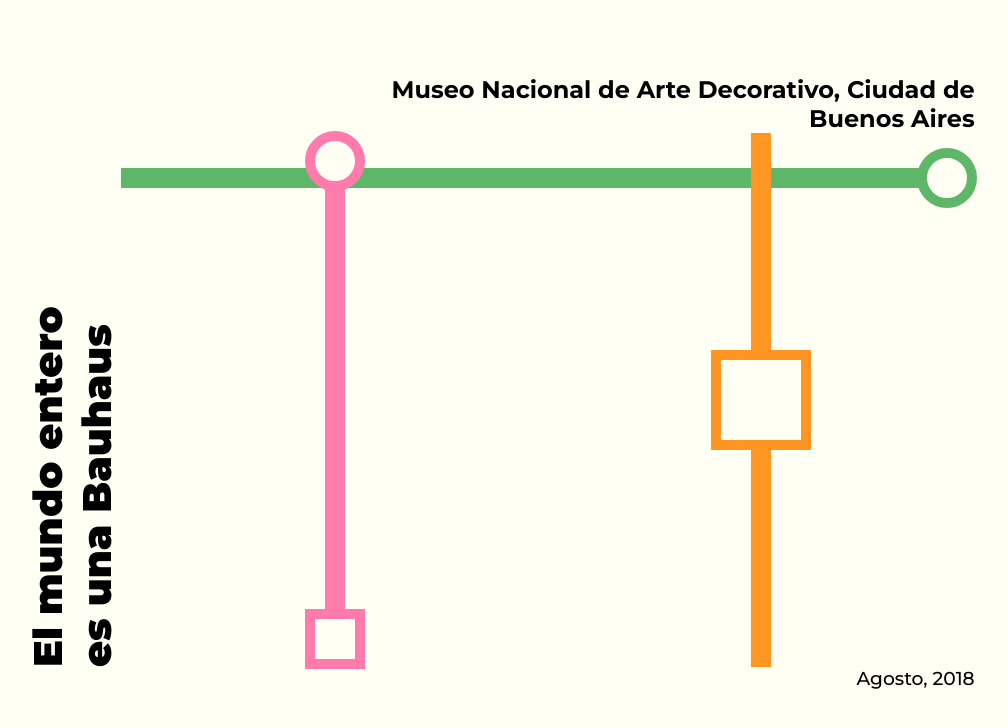
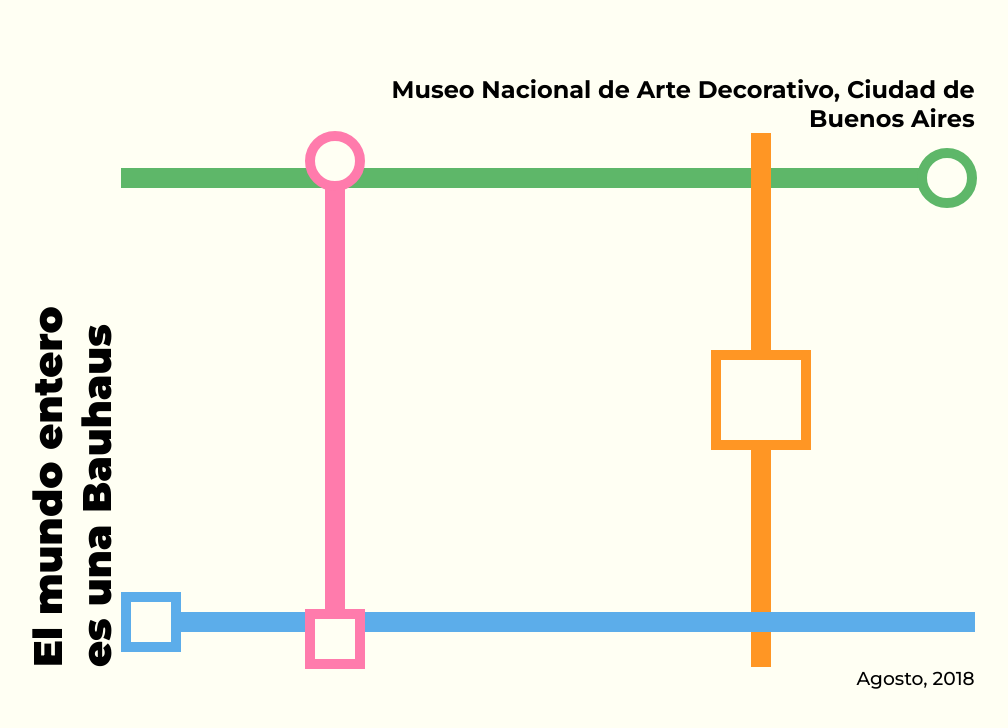
Before and after one commit to gonzarascon/gonzarascon.github.io, a plain HTML site: page bauhaus/index.html in a window 1280 px wide. Shown: the whole page, without its empty margins (92-1100 px from the left). Drawn offline with Linux system fonts and the light colour scheme.

Commit message:
Added last items

```diff
--- a/bauhaus/css/style.css
+++ b/bauhaus/css/style.css
@@ -127,3 +127,29 @@
 	border: 10px solid #FF7BAC;
 	margin-bottom: -2px;
 }
+
+.cyan-line{
+	grid-column: 1/7;
+	grid-row: 6/7;
+	height: 20px;
+	background-color: #5CADEA;
+	align-self: center;
+}
+
+.cyan-diamond{
+    width: 40px;
+    height: 40px;
+		background-color: #FFFFF3;
+		border: 10px solid #5CADEA;
+		grid-row: 6/7;
+		grid-column: 1/2;
+		justify-self: start;
+		align-self: center;
+}
+
+
+.info-item{transition: all ease .3s;}
+.info-item:hover{
+	transform: scale(1.5);
+	transition: all ease .3s;
+}
--- a/bauhaus/index.html
+++ b/bauhaus/index.html
@@ -12,22 +12,22 @@
 			<h1 class="expo-name">El mundo entero es una Bauhaus</h1>
 			<h2 class="museum-name">Museo Nacional de Arte Decorativo, Ciudad de Buenos Aires</h2>
 			<h3 class="date">Agosto, 2018</h3>
-
+<!-- Items appear in order to prevent bad overlapping -->
 			<div class="info-grid six-grid">
 				<div class="green-line"></div>
-				<div class="green-square"></div>
+				<div class="green-square info-item"></div>
 
 				<div class="orange-line"></div>
-				<div class="orange-square"></div>
+				<div class="orange-square info-item"></div>
+
+				<div class="cyan-line"></div>
+				<div class="cyan-diamond info-item"></div>
 
 				<div class="pink-line"></div>
-				<div class="pink-circle"></div>
-				<div class="pink-square"></div>
+				<div class="pink-circle info-item"></div>
+				<div class="pink-square info-item"></div>
 
-				<div class="cyan-line"></div>
-				<div class="cyan-triangle-outline">
-					<div class="cyan-triangle-background"></div>
-				</div>
+
 			</div>
 		</div>
 		<script type="text/javascript" src="js/jquery.min.js"></script>
```
